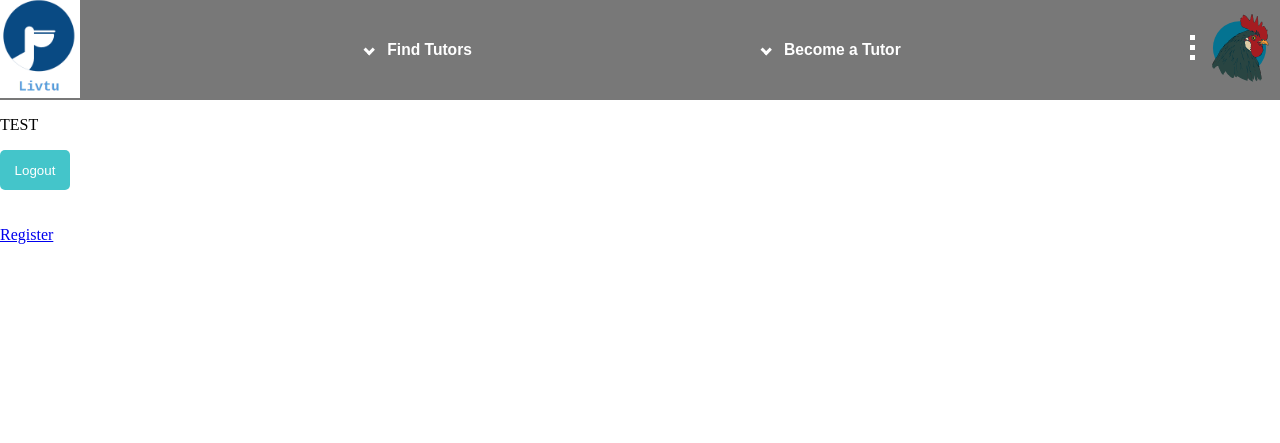
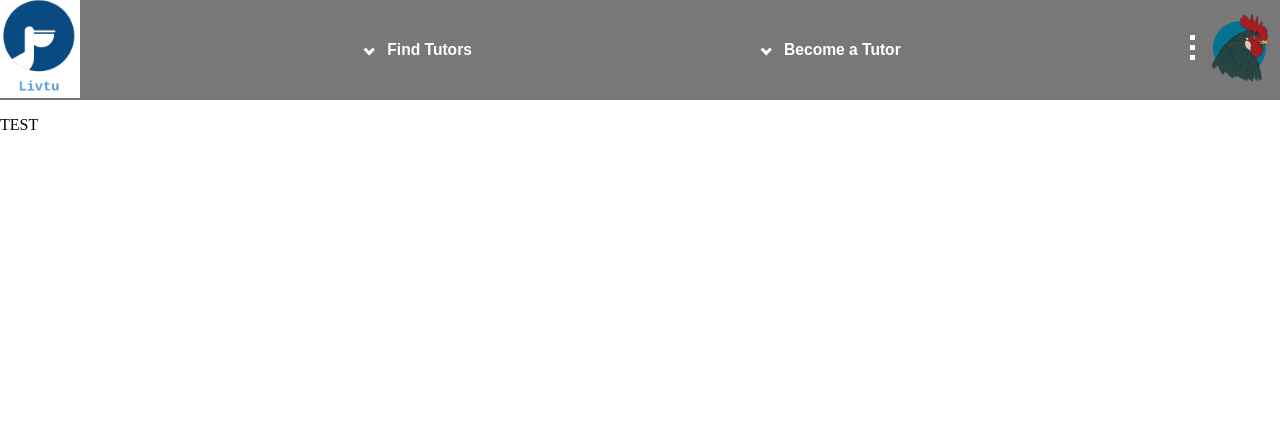
Before and after one commit to Norbert04/Livtu, a Django app: template src/web/LIVTU_MAIN/templates/LIVTU_MAIN/home.html in a window 1280 px wide. Shown: the top 443 px of the page. Run offline with Django 4.2, Linux system fonts and the light colour scheme; the template is opened without the code that fills it, so the values that code supplies are empty.

Commit message:
Updated Homepage

```diff
--- a/src/web/LIVTU_MAIN/templates/LIVTU_MAIN/home.html
+++ b/src/web/LIVTU_MAIN/templates/LIVTU_MAIN/home.html
@@ -5,9 +5,5 @@ Livtu
 {% block content %}
 <div>
     <p>TEST</p>
-    <button type="button" onclick="location.href='{% url 'logout' %}' " style="background-color: rgba(7, 179, 185, 0.753); color: white; width: 70px; height: 40px; border: none; border-radius: 5px;">Logout</button>
 </div>
-<br/>
-<br/>
-<a href="{% url 'signup' %}">Register</a>
 {% endblock %}
```
